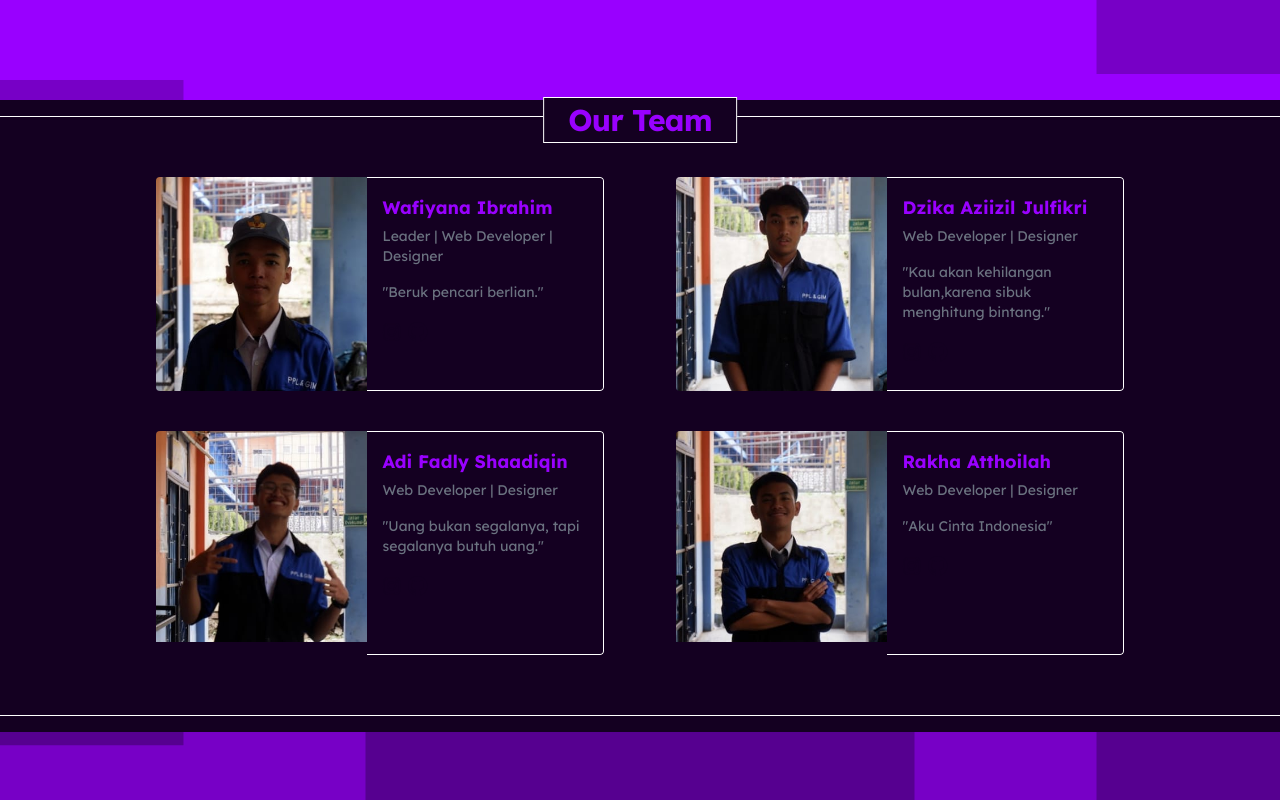
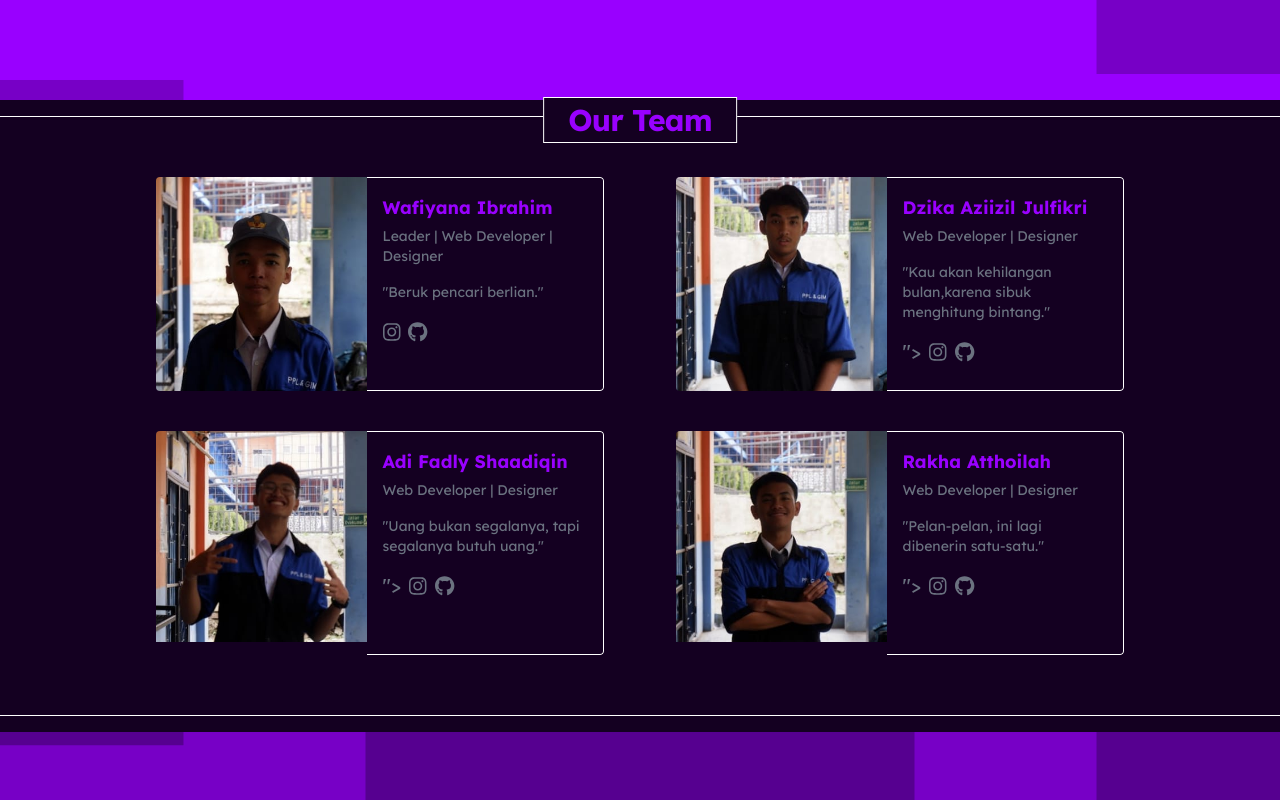
Before and after one commit to aquaa11/SundaCode, a Next.js app: page /about in a window 1280 px wide. Shown: the part 564-1364 px from the top of the page. Built offline with nearby package versions, Linux system fonts and the light colour scheme.

Commit message:
Update index.js

```diff
--- a/pages/about/index.js
+++ b/pages/about/index.js
@@ -44,7 +44,7 @@ function About() {
               </h1>
               <div className="grid md:grid-cols-2 gap-y-10 gap-x-4 max-w-screen-lg mx-auto my-10">
                 <div className="max-w-xs w-full md:max-w-md md:flex mx-auto overflow-hidden rounded">
-                  <div className="w-full md:w-[47%] h-56 md:h-full mx-auto"><img src="./Wafiyana.jpeg" className="w-full h-full bg-cover bg-center"/></div>
+                  <div className="w-full md:w-[47%] h-64 md:h-full mx-auto"><img src="./Wafiyana.jpeg" className="w-full h-full bg-cover bg-center"/></div>
                   <div className="border-r md:w-[53%] border-b border-l rounded-es rounded-ee md:rounded-es-none md:rounded-se border-white  md:border-l-0 md:border-t  p-4">
                     <div>
                       <span
@@ -60,7 +60,7 @@ function About() {
                         "Beruk pencari berlian."
                       </p>
 
-                      <div className="mt-4 mb-2 flex gap-2 text-xl text-primary">
+                      <div className="mt-4 mb-2 flex gap-2 text-xl text-gray-500">
                         <div>
                           <a href="https://www.instagram.com/wafiyahahay/">
                             <FontAwesomeIcon icon={faInstagram} />
@@ -76,7 +76,7 @@ function About() {
                   </div>
                 </div>
                 <div className="max-w-xs w-full md:max-w-md md:flex mx-auto overflow-hidden rounded">
-                  <div className="w-full md:w-[47%] h-56 md:h-full mx-auto"> <img src="./Dzika.jpeg" className="w-full h-full bg-cover bg-center"/></div>
+                  <div className="w-full md:w-[47%] h-64 md:h-full mx-auto"> <img src="./Dzika.jpeg" className="w-full h-full bg-cover bg-center"/></div>
                   <div className="border-r md:w-[53%] border-b border-l rounded-es rounded-ee md:rounded-es-none md:rounded-se border-white  md:border-l-0 md:border-t  p-4">
                     <div>
                       <span
@@ -92,7 +92,7 @@ function About() {
                         "Kau akan kehilangan bulan,karena sibuk menghitung bintang."
                       </p>
 
-                      <div className="mt-4 mb-2 flex gap-2 text-xl text-primary">
+                      <div className="mt-4 mb-2 flex gap-2 text-xl text-gray-500">">
                         <div>
                           <a href="https://www.instagram.com/dzikaazizil_/">
                             <FontAwesomeIcon icon={faInstagram} />
@@ -108,7 +108,7 @@ function About() {
                   </div>
                 </div>
                 <div className="max-w-xs w-full md:max-w-md md:flex mx-auto overflow-hidden rounded">
-                  <div className="w-full md:w-[47%] h-56 md:h-full mx-auto overflow-hidden"> <img src="./Fadly.jpeg" classList="w-full h-full bg-cover bg-center"/></div>
+                  <div className="w-full md:w-[47%] h-64 md:h-full mx-auto overflow-hidden"> <img src="./Fadly.jpeg" classList="w-full h-full bg-cover bg-center"/></div>
                   <div className="border-r md:w-[53%] border-b border-l rounded-es rounded-ee md:rounded-es-none md:rounded-se border-white  md:border-l-0 md:border-t  p-4">
                     <div>
                       <span
@@ -124,7 +124,7 @@ function About() {
                         "Uang bukan segalanya, tapi segalanya butuh uang."
                       </p>
 
-                      <div className="mt-4 mb-2 flex gap-2 text-xl text-primary">
+                      <div className="mt-4 mb-2 flex gap-2 text-xl text-gray-500">">
                         <div>
                           <a href="https://www.instagram.com/wafiyahahay/">
                             <FontAwesomeIcon icon={faInstagram} />
@@ -140,7 +140,7 @@ function About() {
                   </div>
                 </div>
                 <div className="max-w-xs w-full min-h-56 md:max-w-md md:flex mx-auto overflow-hidden rounded">
-                  <div className="w-full md:w-[47%] h-56 md:h-full mx-auto overflow-hidden"> <img src="./Rakha.jpeg" classList="w-full h-full bg-cover bg-center"/> </div>
+                  <div className="w-full md:w-[47%] h-64 md:h-full mx-auto overflow-hidden"> <img src="./Rakha.jpeg" classList="w-full h-full bg-cover bg-center"/> </div>
                   <div className="border-r md:w-[53%] border-b border-l rounded-es rounded-ee md:rounded-es-none md:rounded-se border-white  md:border-l-0 md:border-t  p-4">
                     <div>
                       <span
@@ -153,10 +153,10 @@ function About() {
                         Web Developer | Designer
                       </p>
                       <p className="text-gray-500 text-sm mt-4">
-                        "Aku Cinta Indonesia"
+                        "Pelan-pelan, ini lagi dibenerin satu-satu."
                       </p>
 
-                      <div className="mt-4 mb-2 flex gap-2 text-xl text-primary">
+                      <div className="mt-4 mb-2 flex gap-2 text-xl text-gray-500">">
                         <div>
                           <a href="https://www.instagram.com/rkhaathllh_/">
                             <FontAwesomeIcon icon={faInstagram} />
@@ -175,55 +175,6 @@ function About() {
             </div>
           </div>
 
-          {/* <div className="bg-white">
-            <div className="w-1/4 bg-blue-400 px-3 py-10">
-              <div className="size-20 mx-auto rounded-full bg-[url('/images/Wafiyana.jpeg')] bg-cover"></div>
-
-              <div className="pl-7">
-                <b className="text-pink text-xl font-bold">Wafiyana Ibrahim</b>{" "}
-                <br />
-                <br />
-                Sebagai ketua dari pembuatan projek ini dan desainer SundaCode
-                <br />
-              </div>
-            </div>
-            <div className="flex">
-              <div className="rectangle min-w-40 min-h-40 size:w-20 bg-[url('/images/Dzika.jpeg')] bg-cover"></div>
-              <div className="pl-7">
-                <b className="text-pink text-xl font-bold">
-                  Dzika Aziizil Julfikri
-                </b>
-                <br />
-                <br />
-                Sebagai ide dari pembuat projek Sunda Code ini dan pembuat page
-                beranda
-                <br />
-              </div>
-            </div>
-            <div className="flex">
-              <div className="rectangle min-w-40 min-h-40 md:size-20 bg-[url('/images/Fadly.jpeg')] bg-cover"></div>
-              <div className="pl-7">
-                <b className="text-pink text-xl font-bold">
-                  Adi Fadly Shaadiqin
-                </b>{" "}
-                <br />
-                <br />
-                Sebagai pembantu dan pembuat page about us dari projek SundaCode
-                ini
-                <br />
-              </div>
-            </div>
-            <div className="flex">
-              <div className="rectangle min-w-40 min-h-40 md:size-20 bg-[url('/images/Rakha.jpeg')] bg-cover"></div>
-              <div className="pl-7">
-                <b className="text-pink text-xl font-bold">Rakha Atthoilah</b>
-                <br />
-                <br />
-                Sebagai pembuat page drama di web sundacode ini
-                <br />
-              </div>
-            </div>
-          </div> */}
         </section>
       </main>
     </Layout>
```
